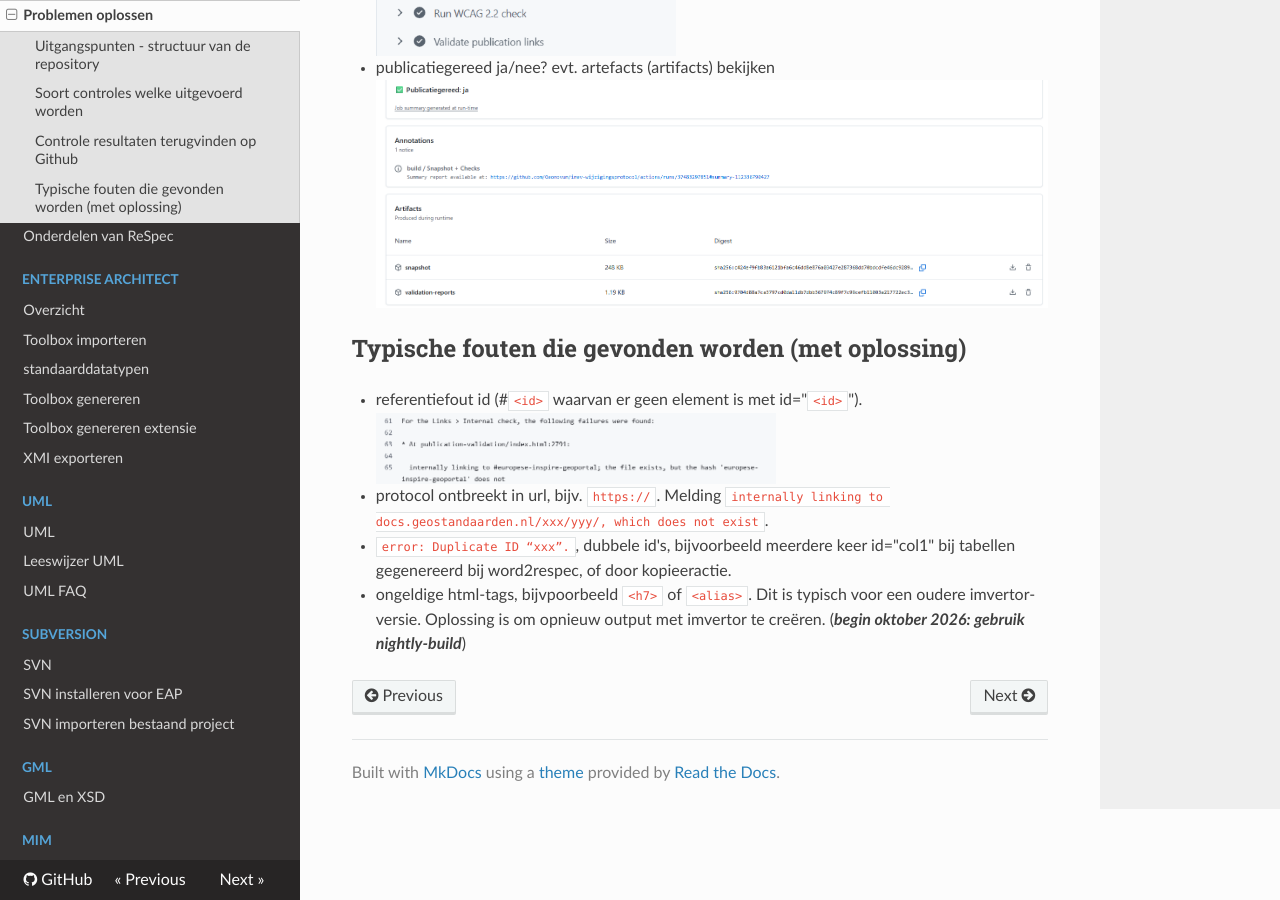
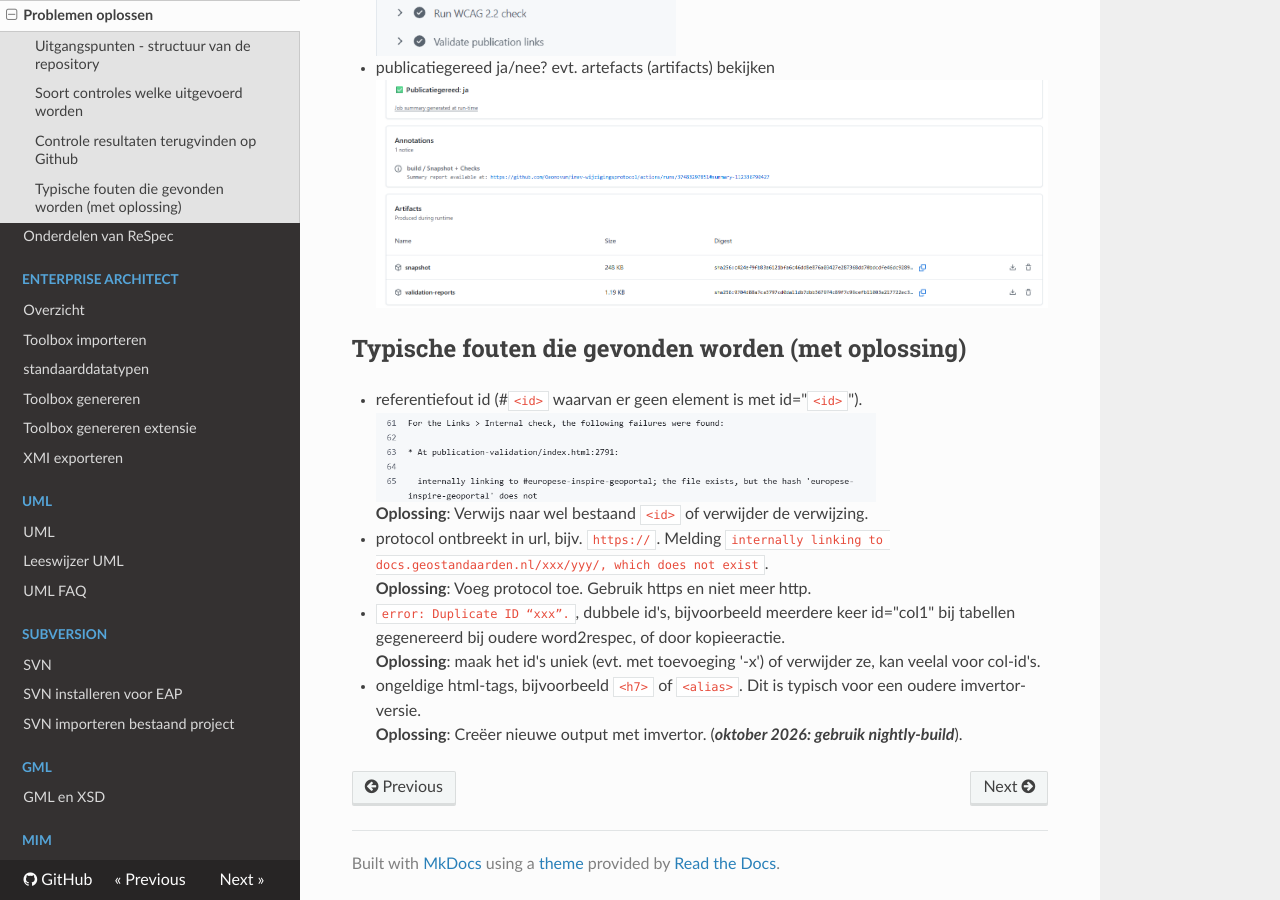
Before and after one commit to Geonovum/handleiding-tooling, an MkDocs documentation site: the page built from docs/ReSpec/ReSpec-problemen.md, in a window 1280 px wide and 900 px high, scrolled down 1446 px. Built offline with MkDocs 1.6.1, drawn with Linux system fonts in a browser that asks for light colours; nearby versions of some CDN libraries.

Commit message:
oplossingen

```diff
--- a/docs/ReSpec/ReSpec-problemen.md
+++ b/docs/ReSpec/ReSpec-problemen.md
@@ -41,10 +41,14 @@ Proof HTML en de Lychee-linkcontrole zijn blokkerend en bepalen het resultaat va
 ## Typische fouten die gevonden worden (met oplossing)
 
 - referentiefout id (#`<id>` waarvan er geen element is met id="`<id>`").
-  <img src="../media/broken-link.png" alt="broken-link" style="max-width:400px; height:auto;">
+  <img src="../media/broken-link.png" alt="broken-link" style="max-width:500px; height:auto;">
+  **Oplossing**: Verwijs naar wel bestaand `<id>` of verwijder de verwijzing.
 
 - protocol ontbreekt in url, bijv.  `https://`. Melding `internally linking to docs.geostandaarden.nl/xxx/yyy/, which does not exist`.
+  **Oplossing**: Voeg protocol toe. Gebruik https en niet meer http.
 
-- `error: Duplicate ID “xxx”.`, dubbele id's, bijvoorbeeld meerdere keer id="col1" bij tabellen gegenereerd bij word2respec, of door kopieeractie.
+- `error: Duplicate ID “xxx”.`, dubbele id's, bijvoorbeeld meerdere keer id="col1" bij tabellen gegenereerd bij oudere word2respec, of door kopieeractie.
+  **Oplossing**: maak het id's uniek (evt. met toevoeging '-x') of verwijder ze, kan veelal voor col-id's.
 
-- ongeldige html-tags, bijvpoorbeeld `<h7>` of `<alias>`. Dit is typisch voor een oudere imvertor-versie. Oplossing is om opnieuw output met imvertor te creëren. (***begin oktober 2026: gebruik nightly-build***)
+- ongeldige html-tags, bijvoorbeeld `<h7>` of `<alias>`. Dit is typisch voor een oudere imvertor-versie.
+  **Oplossing**: Creëer nieuwe output met imvertor. (***oktober 2026: gebruik nightly-build***).
```
